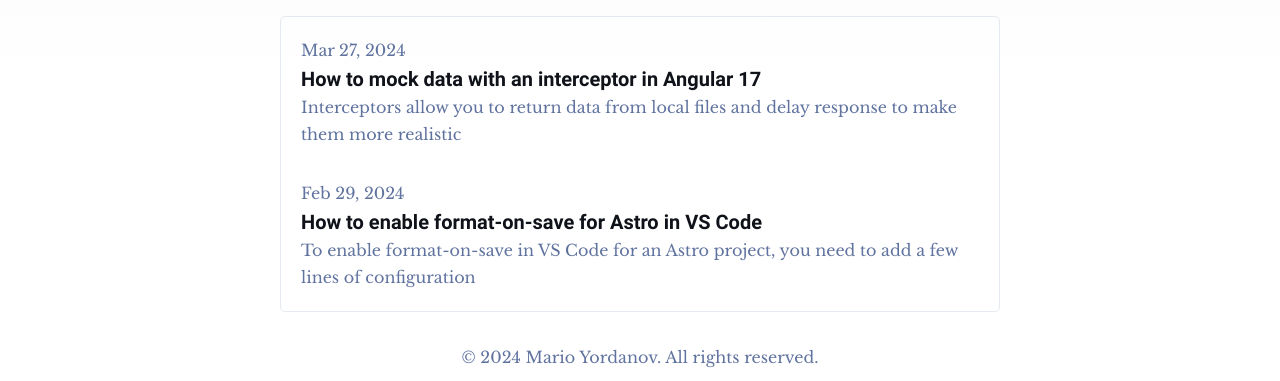
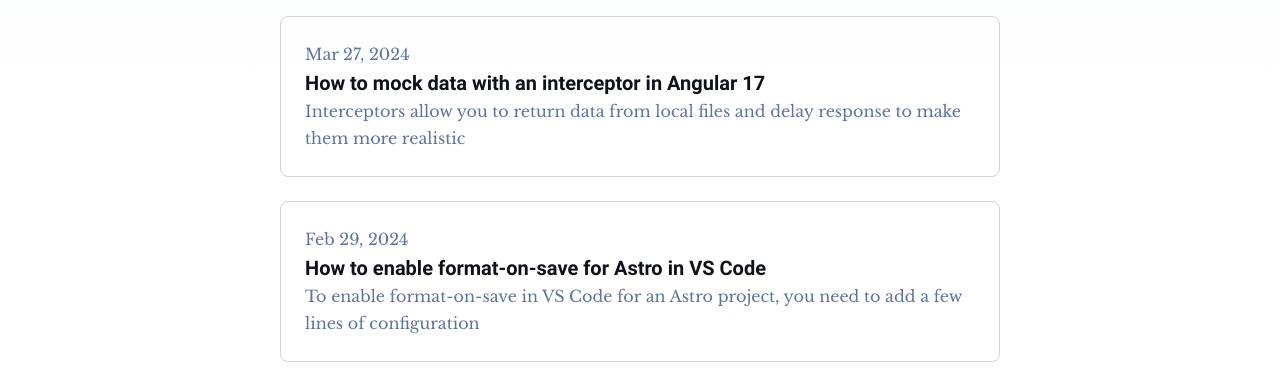
Before and after one commit to mariovyord/mariovyord.github.io, an Astro site: page / in a window 1280 px wide. Shown: the part 509-890 px from the top of the page. Built offline with nearby package versions, Linux system fonts and the light colour scheme; Astro itself is replaced by a stand-in of ours.

Commit message:
update post card styles

```diff
--- a/src/components/PostCard.astro
+++ b/src/components/PostCard.astro
@@ -20,6 +20,9 @@ const { title, pubDate, description, slug } = Astro.props;
   }
   a {
     display: block;
+    border: 1px solid lightgray;
+    padding: 1.5rem;
+    border-radius: 0.5rem;
   }
   .title {
     margin: 0.3rem 0;
--- a/src/pages/index.astro
+++ b/src/pages/index.astro
@@ -65,7 +65,7 @@ const posts = (await getCollection("blog")).sort(
         <header>
           <h3 class="title">Latest posts</h3>
         </header>
-        <section class="blog-list">
+        <section>
           <ul>
             {
               posts.slice(0, 3).map((post) => (
@@ -94,15 +94,11 @@ const posts = (await getCollection("blog")).sort(
           text-decoration: none;
           color: rgb(var(--gray));
         }
-        .blog-list {
-          padding: 20px;
-          border: 1px solid rgb(var(--gray-light));
-          border-radius: 5px;
-        }
+
         ul {
           display: flex;
           flex-wrap: wrap;
-          gap: 2rem;
+          gap: 1.5rem;
           list-style-type: none;
           margin: 0;
           padding: 0;
```
